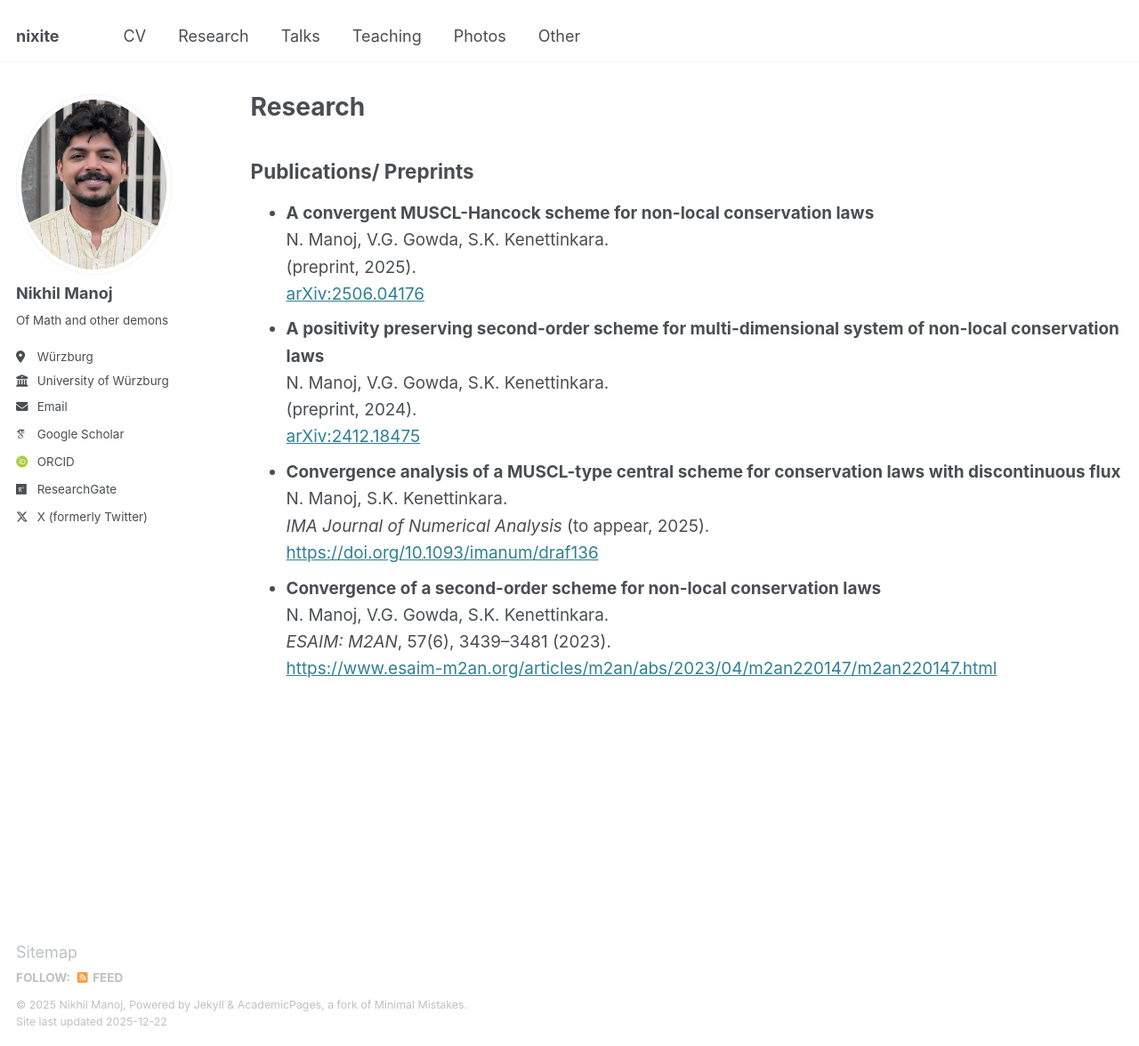
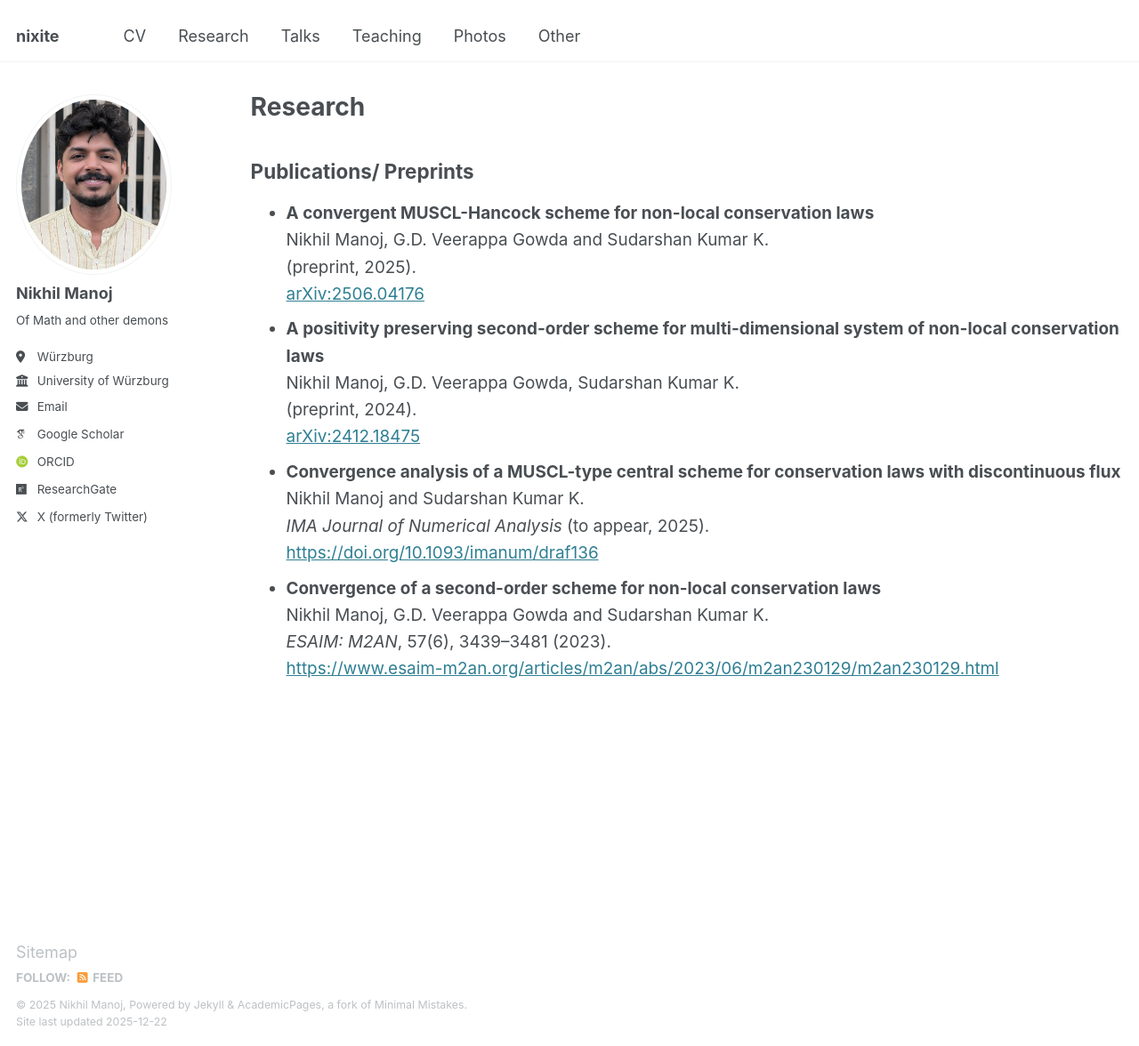
Before and after one commit to nikhil0597/nikhil0597.github.io, a Jekyll site: the page built from _pages/publications.html, in a window 1280 px wide and 1176 px high. Shown: the whole window at 89% size. Built offline with Jekyll 4.4.1, drawn with Linux system fonts in a browser that asks for light colours; some web fonts are replaced.

Commit message:
Update publications.html

```diff
--- a/_pages/publications.html
+++ b/_pages/publications.html
@@ -11,30 +11,30 @@ author_profile: true
 
   <li>
     <strong>A convergent MUSCL-Hancock scheme for non-local conservation laws</strong><br>
-    N. Manoj, V.G. Gowda, S.K. Kenettinkara.<br>
+    Nikhil Manoj, G.D. Veerappa Gowda and Sudarshan Kumar K.<br>
     (preprint, 2025).<br>
     <a href="https://arxiv.org/abs/2506.04176">arXiv:2506.04176</a>
   </li>
 
   <li>
     <strong>A positivity preserving second-order scheme for multi-dimensional system of non-local conservation laws</strong><br>
-    N. Manoj, V.G. Gowda, S.K. Kenettinkara.<br>
+     Nikhil Manoj, G.D. Veerappa Gowda, Sudarshan Kumar K.<br>
     (preprint, 2024).<br>
     <a href="https://arxiv.org/abs/2412.18475">arXiv:2412.18475</a>
   </li>
 
   <li>
     <strong>Convergence analysis of a MUSCL-type central scheme for conservation laws with discontinuous flux</strong><br>
-    N. Manoj, S.K. Kenettinkara.<br>
+     Nikhil Manoj and Sudarshan Kumar K.<br>
     <em>IMA Journal of Numerical Analysis</em> (to appear, 2025).<br>
     <a href="https://doi.org/10.1093/imanum/draf136">https://doi.org/10.1093/imanum/draf136</a>
   </li>
 
   <li>
     <strong>Convergence of a second-order scheme for non-local conservation laws</strong><br>
-    N. Manoj, V.G. Gowda, S.K. Kenettinkara.<br>
+     Nikhil Manoj, G.D. Veerappa Gowda and Sudarshan Kumar K.<br>
     <em>ESAIM: M2AN</em>, 57(6), 3439–3481 (2023).<br>
-    <a href="https://www.esaim-m2an.org/articles/m2an/abs/2023/04/m2an220147/m2an220147.html">https://www.esaim-m2an.org/articles/m2an/abs/2023/04/m2an220147/m2an220147.html</a>
+    <a href="https://www.esaim-m2an.org/articles/m2an/abs/2023/06/m2an230129/m2an230129.html">https://www.esaim-m2an.org/articles/m2an/abs/2023/06/m2an230129/m2an230129.html</a>
   </li>
 
 </ul>
```
